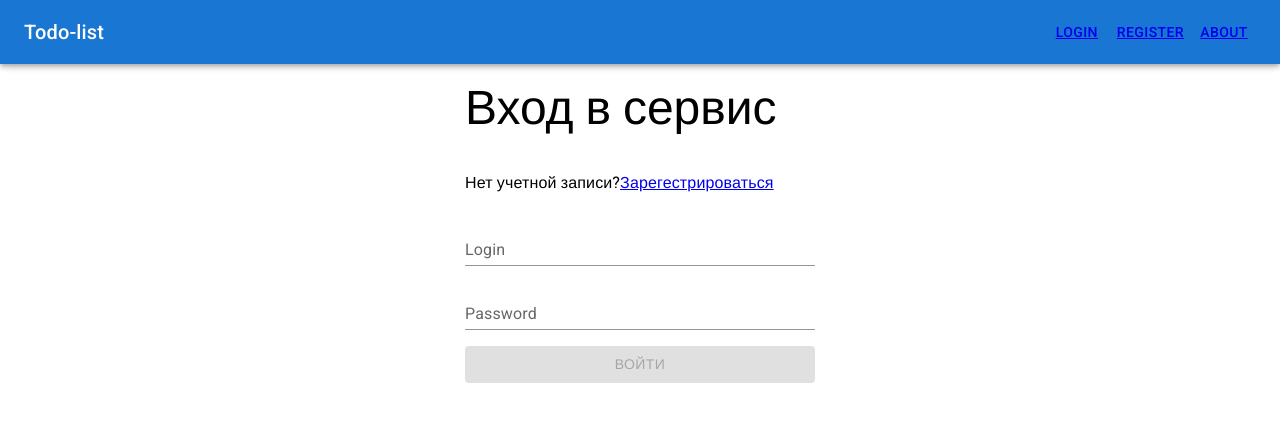
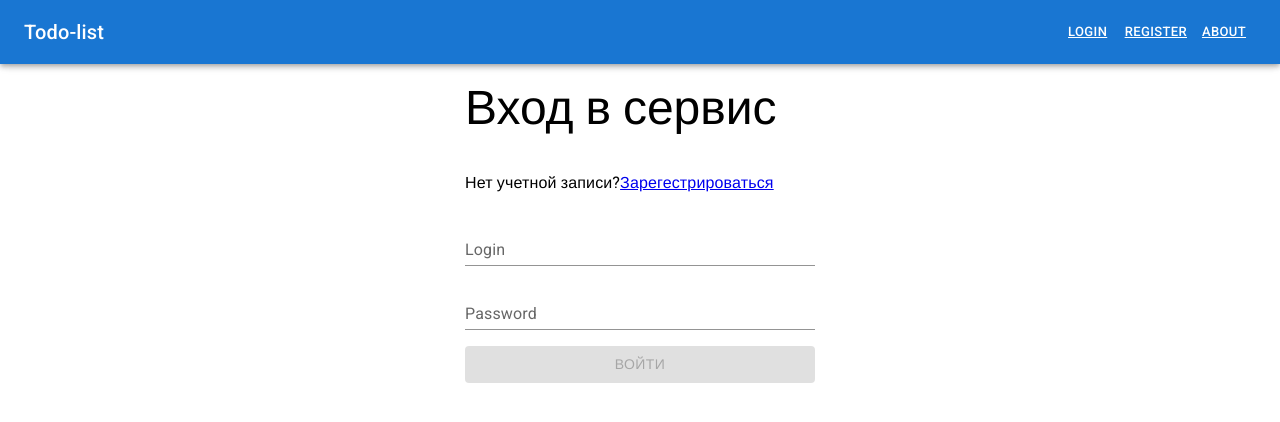
Before and after one commit to alekseDS/react-first-project, a React (Vite) app: page /login in a window 1280 px wide. Shown: the top 422 px of the page. Built offline with nearby package versions, Linux system fonts and the light colour scheme; a web font is replaced by a local one.

Commit message:
Удалил старый хлам.

```diff
--- a/src/components/LoginForm.jsx
+++ b/src/components/LoginForm.jsx
@@ -13,7 +13,7 @@ import { useState } from 'react';
 import { useDispatch } from 'react-redux';
 import { setUser } from '../lib/userSlice';
 
-function LoginForm(props) {
+function LoginForm() {
   const [data, setData] = useState('')
   const [pass, setPass] = useState('')
   const [isLoading, setIsLoading] = useState(false)
--- a/src/components/RegisterForm.jsx
+++ b/src/components/RegisterForm.jsx
@@ -13,7 +13,7 @@ import { useState } from 'react';
 import { useDispatch } from 'react-redux';
 import { setUser } from '../lib/userSlice';
 
-function RegisterForm(props) {
+function RegisterForm() {
   const [data, setData] = useState('')
   const [pass, setPass] = useState('')
   const [isLoading, setIsLoading] = useState(false)
--- a/src/components/ui/Layout.jsx
+++ b/src/components/ui/Layout.jsx
@@ -2,9 +2,9 @@ import { AppBar, Box, Button, Stack, Toolbar, Typography } from "@mui/material"
 import { NavLink, Outlet } from "react-router-dom";
 
 const navItems = [
-    <NavLink to="login" >login</NavLink>,
-    <NavLink to="register" >register</NavLink>,
-    <NavLink to="about" >about</NavLink>
+    <NavLink style={{ color: '#fff' }} to="login" >login</NavLink>,
+    <NavLink style={{ color: '#fff' }} to="register" >register</NavLink>,
+    <NavLink style={{ color: '#fff' }} to="about" >about</NavLink>
 ]
 
 function Layout() {
@@ -15,13 +15,13 @@ function Layout() {
         <Typography
             variant="h6"
             component="div"
-            sx={{ flexGrow: 1, display: { xs: 'none', sm: 'block' } }}
+            sx={{ flexGrow: 1 }}
         >
             Todo-list
         </Typography>
-        <Box sx={{ display: { xs: 'none', sm: 'block' } }}>
+        <Box>
             {navItems.map((item, index) => (
-            <Button key={index} sx={{ color: '#fff' }}>
+            <Button size="small" key={index}>
                 {item}
             </Button>
             ))}
```
Also changed, not shown: src/components/SignUpForm.jsx (deleted, +0 -28 lines).
